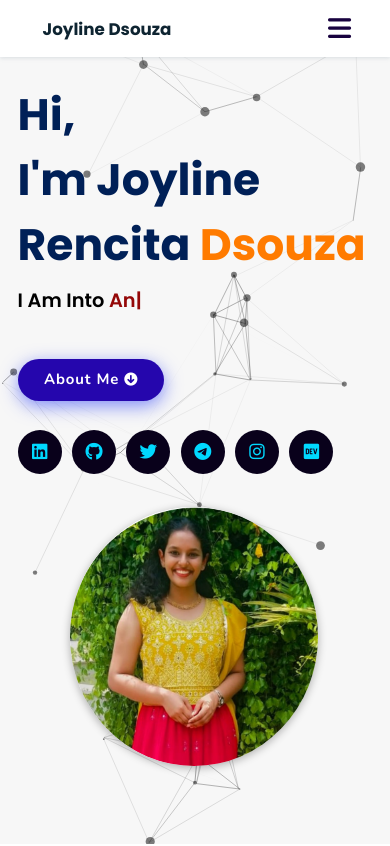
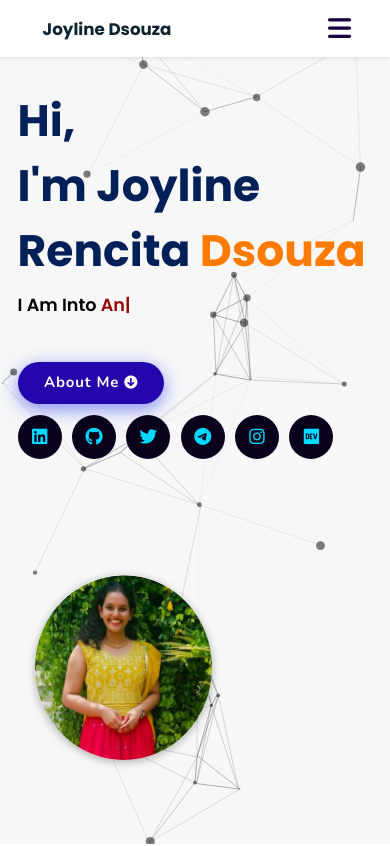
Before and after one commit to Joyline-Rencita-Dsouza/portfolio, a plain HTML site: page index.html in a window 390 px wide. Shown: the top 846 px of the page. Drawn offline with nearby package versions, Linux system fonts and the light colour scheme; no server answers; animation ran at ten frames a second; some icons are missing.

Commit message:
Update style.css

```diff
--- a/assets/css/style.css
+++ b/assets/css/style.css
@@ -341,8 +341,31 @@ header .navbar ul li a:hover {
     font-size: 2.2rem;
   }
 }
+
+@media (max-width: 449px) {
+  .home .btn {
+    margin: 4rem 0;
+  }
+  .socials {
+    margin-top: 10rem;
+  }
+  .home .image img {
+    width: 50%; /* Reduce image size */
+    margin-top: -4rem; /* Adjust margin to reduce overlap */
+    margin-left: 2rem; /* Adjust left margin for better centering */
+  }
+  .home .content p {
+    font-size: 2rem;
+  }
+  .home .content p span {
+    font-size: 2rem;
+  }
+}
+
 /* hero media queries ends*/
 /* hero section end */
+
+
 
 /* about section starts */
 .about {
```
